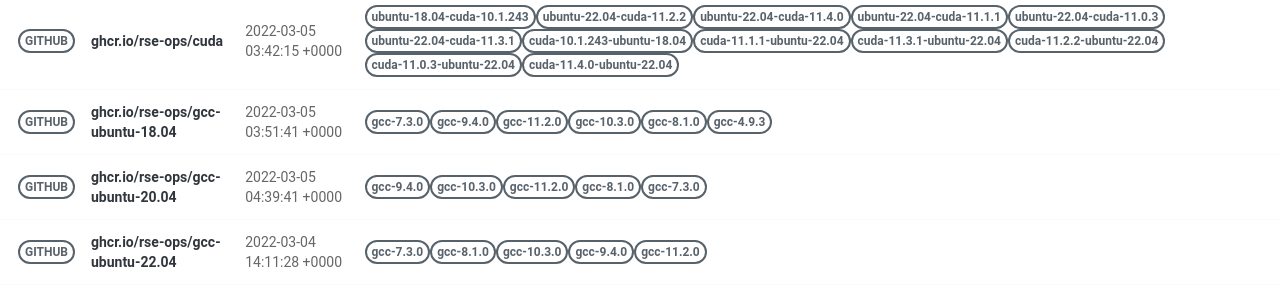
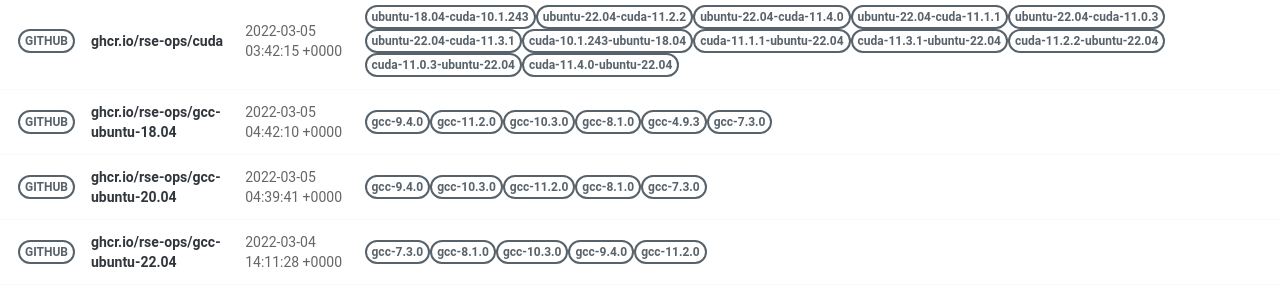
Before and after one commit to rse-ops/docker-images, a Jekyll site: the page built from pages/index.md, in a window 1280 px wide. Shown: the part 502-801 px from the top of the page. Built offline with Jekyll 4.4.1, drawn with Linux system fonts in a browser that asks for light colours; nearby versions of some CDN libraries.

Commit message:
Automated push to update library 2022-03-05

```diff
--- a/_library/ghcr.io-rse-ops-gcc-ubuntu-18.04.md
+++ b/_library/ghcr.io-rse-ops-gcc-ubuntu-18.04.md
@@ -1,14 +1,11 @@
 ---
 layout: container
 name: ghcr.io/rse-ops/gcc-ubuntu-18.04
-updated_at: 2022-03-05 03:51:41.761184
+updated_at: 2022-03-05 04:42:10.532468
 
 
 container_url: https://github.com/orgs/rse-ops/packages/container/package/gcc-ubuntu-18.04
 versions:
- - tag: gcc-7.3.0
-   dockerfile: https://github.com/rse-ops/docker-images/blob/main/ubuntu/gcc/Dockerfile
-   manifest: https://crane.ggcr.dev/manifest/ghcr.io/rse-ops/gcc-ubuntu-18.04:gcc-7.3.0
  - tag: gcc-9.4.0
    dockerfile: https://github.com/rse-ops/docker-images/blob/main/ubuntu/gcc/Dockerfile
    manifest: https://crane.ggcr.dev/manifest/ghcr.io/rse-ops/gcc-ubuntu-18.04:gcc-9.4.0
```
Also changed, not shown: other parts of _library/ghcr.io-rse-ops-gcc-ubuntu-18.04.md (+3 -0 lines).
